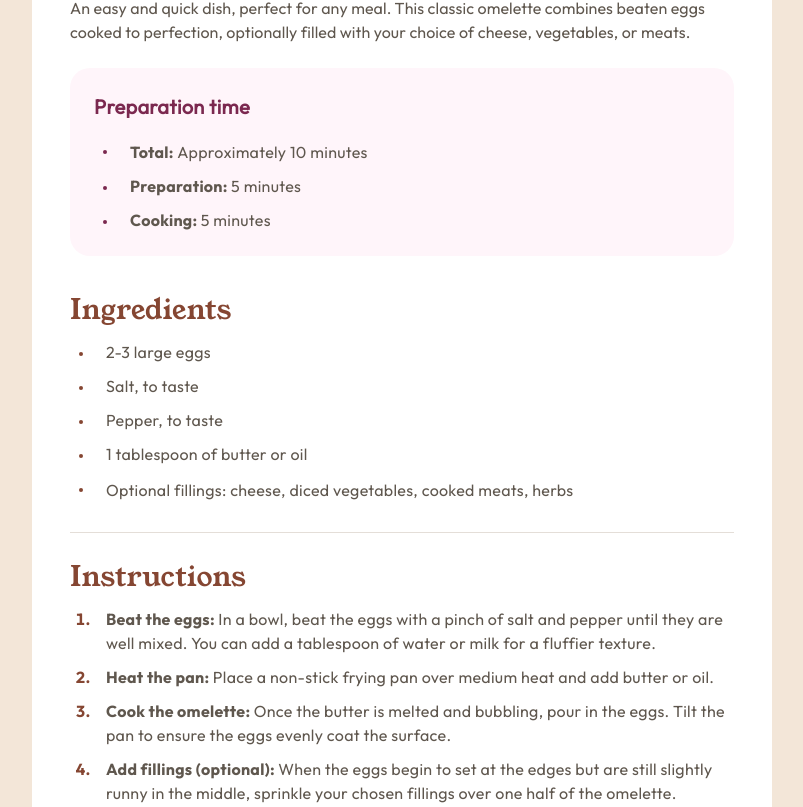
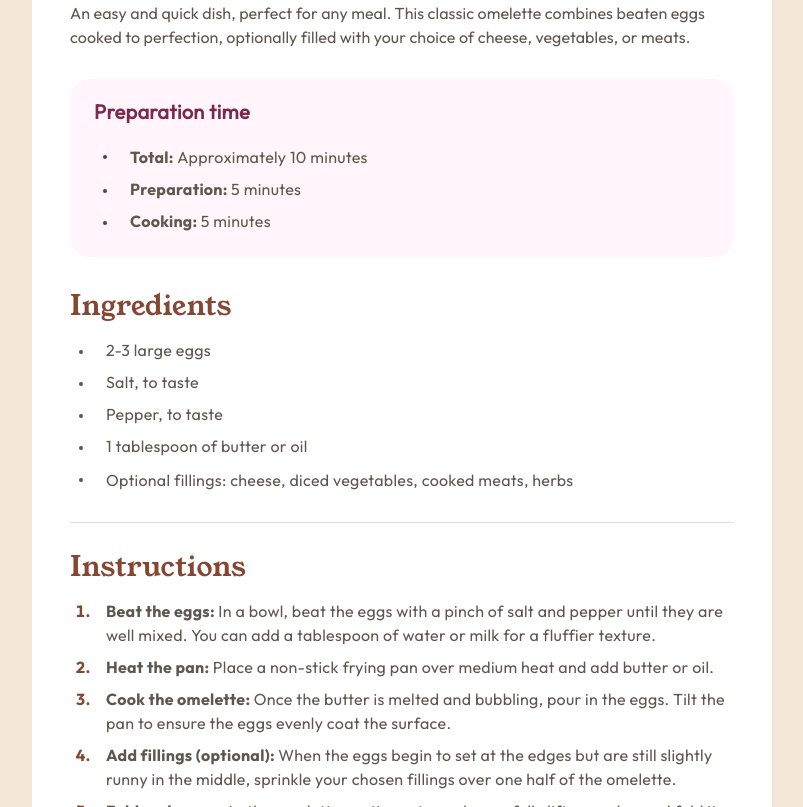
Before and after one commit to Zub04ek/recipe-page, a plain HTML site: page index.html in a window 1280 px wide. Shown: the part 567-1374 px from the top of the page, without its empty margins (238-1041 px from the left). Drawn offline with Linux system fonts and the light colour scheme.

Commit message:
improved styles and corrected heading

```diff
--- a/css/styles.css
+++ b/css/styles.css
@@ -77,7 +77,7 @@ ul,
 ol {
   display: flex;
   flex-direction: column;
-  gap: 10px;
+  gap: 8px;
   padding-inline-start: 24px;
 }
 
@@ -100,10 +100,7 @@ strong {
 }
 
 .overview {
-  display: flex;
-  flex-direction: column;
-  gap: 24px;
-  padding: 40px 0 20px;
+  padding: 40px 0 5px;
 }
 
 .overview_title,
@@ -113,7 +110,7 @@ strong {
 }
 .section_title {
   color: var(--section-title-color);
-  margin-bottom: 16px;
+  margin-bottom: 18px;
   font-size: 26px;
   line-height: 1;
 }
@@ -121,18 +118,20 @@ strong {
   color: var(--strong-color);
   font-size: 36px;
   line-height: 1;
+  margin-bottom: 24px;
 }
 
 .overview_description {
   letter-spacing: 0.1px;
+  margin-bottom: 30px;
 }
 
 .overview_time {
   background-color: var(--time-background-color);
-  padding: 24px;
+  padding: 18px 24px 24px;
   border-radius: 20px;
 }
-.overview_time h3 {
+.overview_time h2 {
   color: var(--time-title-color);
   margin-bottom: 16px;
   font-size: 20px;
@@ -145,9 +144,6 @@ strong {
 .ingredients,
 .instructions {
   border-bottom: 1px solid var(--border-color);
-}
-.ingredients {
-  padding: 20px 0 30px;
 }
 .ingredients > .section__list > li::marker {
   color: var(--section-title-color);
@@ -197,7 +193,7 @@ footer {
   .container {
     width: 740px;
     border-radius: 24px;
-    margin: 115px auto;
+    margin: 120px auto;
     padding: 40px 38px 0px;
     background-color: var(--recipe-background-color);
   }
--- a/index.html
+++ b/index.html
@@ -22,7 +22,7 @@
               perfection, optionally filled with your choice of cheese, vegetables, or meats.</p
             >
             <div class="overview_time">
-              <h3>Preparation time</h3>
+              <h2>Preparation time</h2>
               <ul>
                 <li
                   ><div><strong>Total: </strong> Approximately 10 minutes</div></li
@@ -33,7 +33,7 @@
             </div>
           </section>
           <section class="ingredients">
-            <h2 class="section_title">Ingredients</h2>
+            <h3 class="section_title">Ingredients</h3>
             <ul class="section__list">
               <li>2-3 large eggs</li>
               <li>Salt, to taste</li>
@@ -43,7 +43,7 @@
             </ul>
           </section>
           <section class="instructions">
-            <h2 class="section_title">Instructions</h2>
+            <h3 class="section_title">Instructions</h3>
             <ol class="section__list">
               <li
                 ><strong>Beat the eggs: </strong> In a bowl, beat the eggs with a pinch of salt and pepper until they
@@ -69,7 +69,7 @@
             </ol>
           </section>
           <section>
-            <h2 class="section_title">Nutrition</h2>
+            <h3 class="section_title">Nutrition</h3>
             <p>The table below shows nutritional values per serving without the additional fillings.</p>
             <table>
               <tbody>
```
